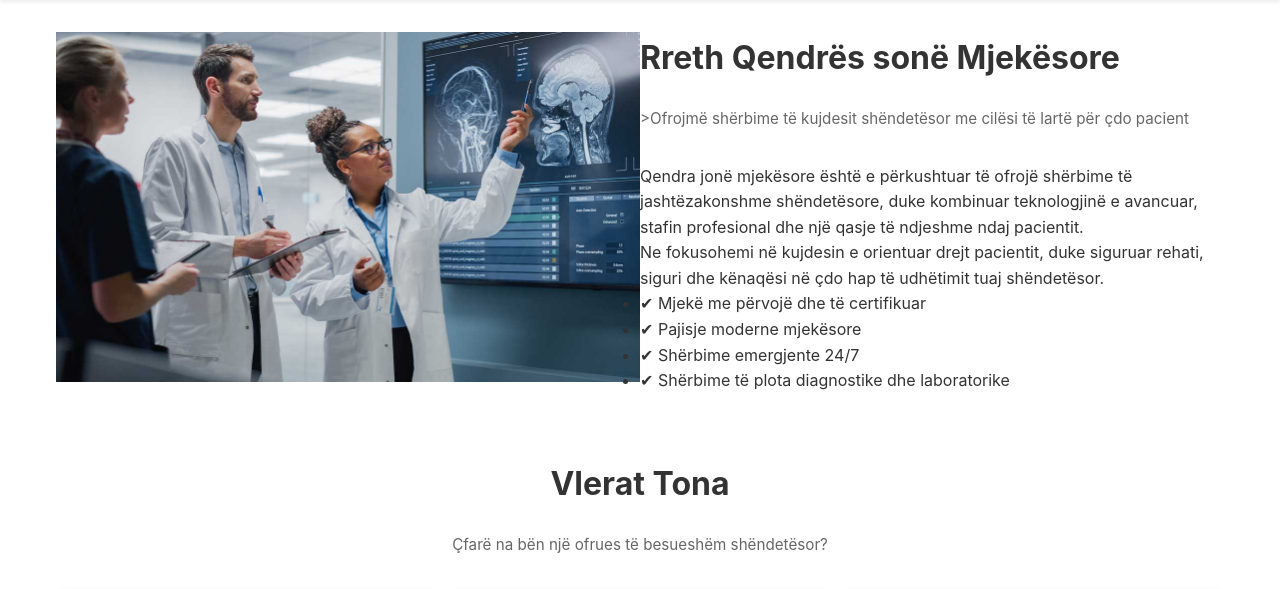
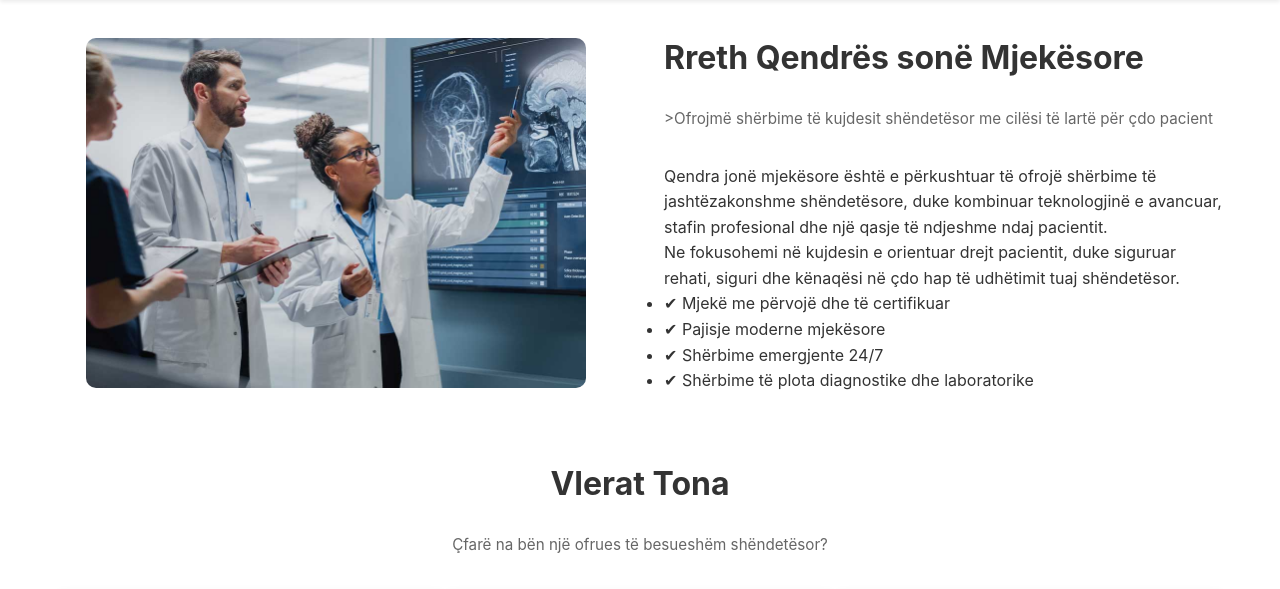
Before and after one commit to blertjakupi/HospitalManagementSystemWeb, a PHP site: page /rrethnesh.html in a window 1280 px wide. Shown: the part 69-658 px from the top of the page. Run offline with PHP 8.4, Linux system fonts and the light colour scheme.

Commit message:
v1.1.4
Fixed image placement in rrethnesh.html

```diff
--- a/style.css
+++ b/style.css
@@ -39,6 +39,25 @@ html,body
 }
 .text-center{
     text-align:center;
+}
+
+.about .grid-2 {
+    gap: 48px;
+    align-items: center;
+}
+
+.about .grid-2 > div:first-child {
+    display: flex;
+    justify-content: center;
+    padding: 0 16px;
+}
+
+.about .placeholder.h-300 {
+    width: 100%;
+    max-width: 500px;
+    height: 350px;
+    border-radius: 10px;
+    overflow: hidden;
 }
 
 .grid{
```
